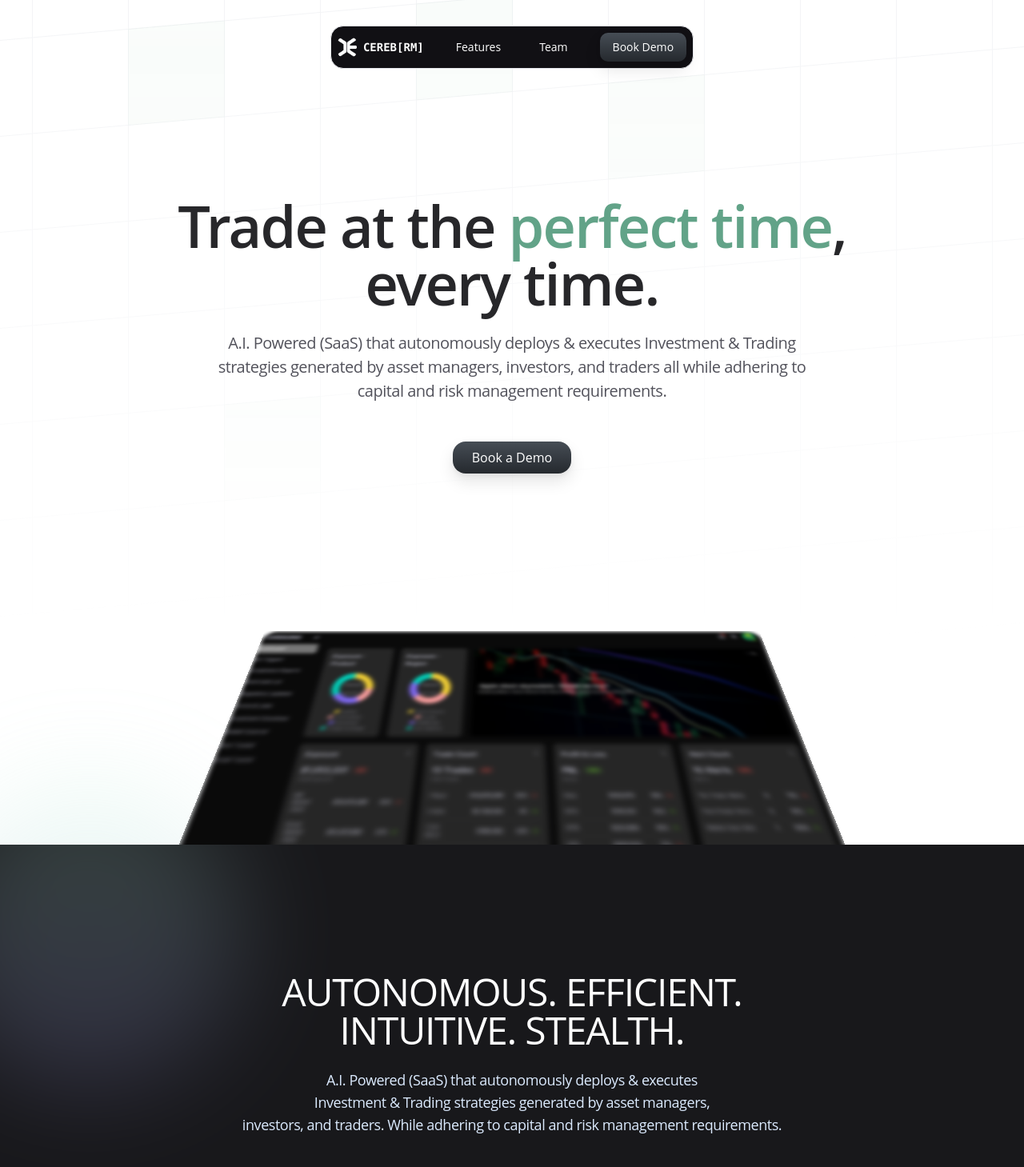
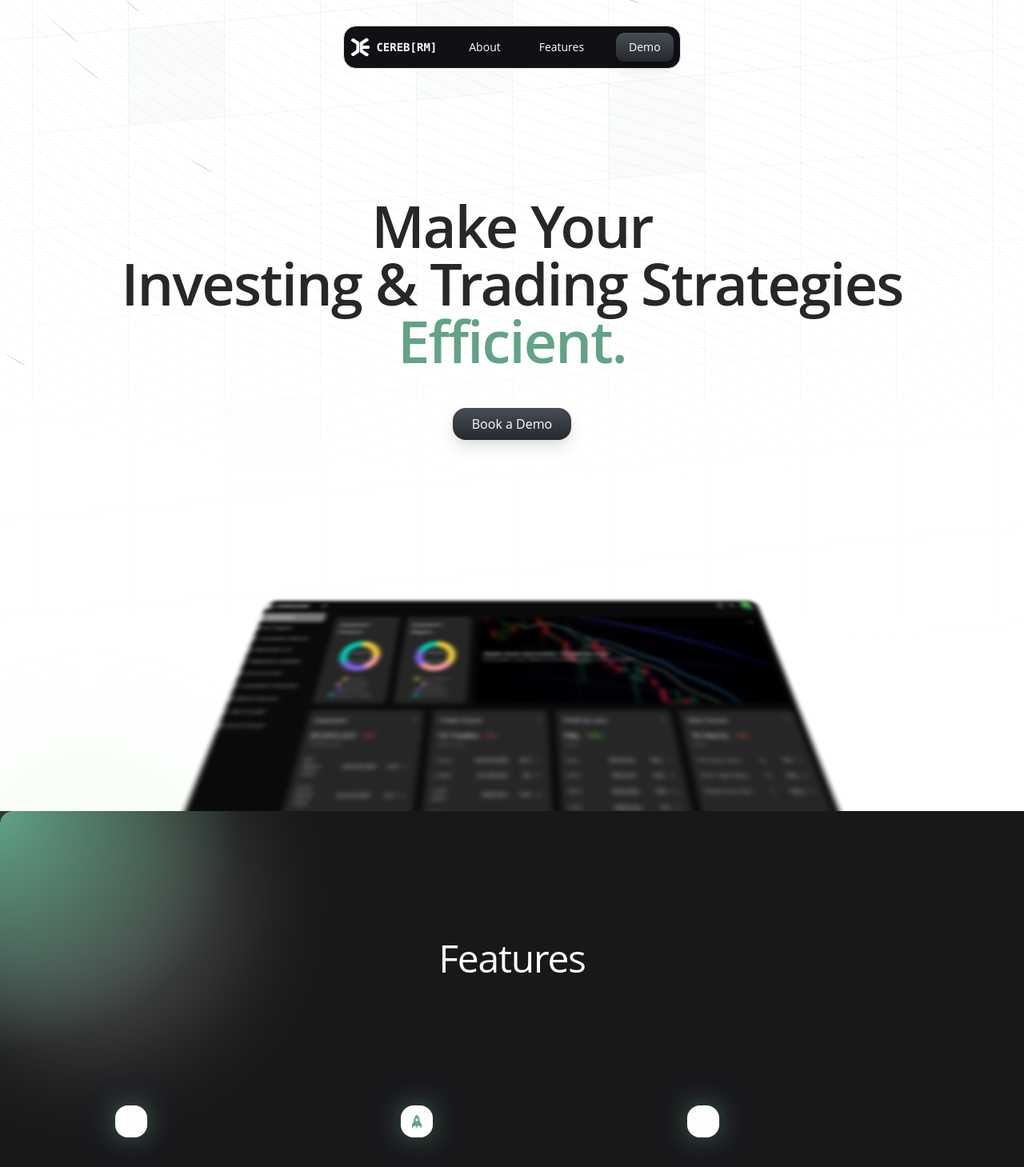
Before and after one commit to AndresPaulino/cerebrm-landing, a Next.js app: page / in a window 1280 px wide. Shown: the top 1459 px of the page at 80% size. Built offline with nearby package versions, Linux system fonts and the light colour scheme; some icons are missing.

Commit message:
Re-add background beams, add flip words effect

```diff
--- a/components/CTA.tsx
+++ b/components/CTA.tsx
@@ -29,7 +29,7 @@ export const CTA = ({ headerText, bodyText }: any) => {
           <div className='flex justify-center'>
             <Button as='button' variant='large' className='rounded-2xl py-2'>
               <Link href='https://docs.google.com/forms/d/e/1FAIpQLSdvsUb9U9rDjWVUJoVDT_Z6cHLnh_7SOhMe95ZExaMnTMjQQg/viewform'>
-                Book a Demo
+                Demo
               </Link>
             </Button>
           </div>
--- a/components/CardPattern.tsx
+++ b/components/CardPattern.tsx
@@ -1,15 +1,15 @@
-import { useMotionTemplate, motion } from "framer-motion";
-import React from "react";
-import { GridPattern } from "./GridPattern";
+import { useMotionTemplate, motion } from 'framer-motion';
+import React from 'react';
+import { GridPattern } from './GridPattern';
 
 export function CardPattern({ mouseX, mouseY, ...gridProps }: any) {
   let maskImage = useMotionTemplate`radial-gradient(300px at ${mouseX}px ${mouseY}px, white, transparent)`;
   let style = { maskImage, WebkitMaskImage: maskImage };
 
   return (
-    <div className="pointer-events-none">
+    <div className='pointer-events-none'>
       <motion.div
-        className="absolute inset-0 rounded-2xl bg-gradient-to-r from-primary to-indigo-500 via-teal-500 opacity-0 transition duration-300 group-hover:opacity-10 "
+        className='absolute inset-0 rounded-2xl bg-gradient-to-r from-primary to-#CFFCC1 via-#CFFCC1 transition duration-300 group-hover:opacity-30 '
         style={style}
       />
     </div>
--- a/components/Hero.tsx
+++ b/components/Hero.tsx
@@ -4,6 +4,7 @@ import { BlurImage } from './BlurImage';
 import Button from './Button';
 import { GridPattern } from './GridPattern';
 import { motion, useScroll } from 'framer-motion';
+import { FlipWords } from './ui/flip-words';
 
 export const Hero = () => {
   const pattern = {
@@ -32,6 +33,8 @@ export const Hero = () => {
     };
   }, []);
 
+  const words = ['Autonomous.', 'Efficient.', 'Intuitive.', 'Stealth.'];
+
   return (
     <div className=' px-4'>
       <div className='absolute inset-0 rounded-2xl transition duration-300 [mask-image:linear-gradient(white,transparent)] group-hover:opacity-50'>
@@ -45,12 +48,16 @@ export const Hero = () => {
       </div>
       <div className='relative z-10 max-w-7xl mx-auto mt-32'>
         <h1 className='font-semibold text-4xl sm:text-7xl text-center max-w-5xl mx-auto text-zinc-800 leading-tight tracking-tight'>
-          Trade at the <span className='text-primary'>perfect time</span>, every time.
+          Make Your <br /> Investing & Trading Strategies <br />
+          <span className='text-primary h-10'>
+            {' '}
+            <FlipWords words={words} />
+          </span>
         </h1>
-        <p className='mx-auto mt-6 max-w-3xl text-xl tracking-tight text-zinc-600 text-center leading-normal'>
+        {/* <p className='mx-auto mt-6 max-w-3xl text-xl tracking-tight text-zinc-600 text-center leading-normal'>
           A.I. Powered (SaaS) that autonomously deploys & executes Investment & Trading strategies generated by asset managers,
           investors, and traders all while adhering to capital and risk management requirements.
-        </p>
+        </p> */}
 
         <div className='flex flex-col sm:flex-row space-y-4 sm:space-y-0 sm:space-x-4 justify-center items-center mt-12'>
           {/* <Button as='button' variant='outline' className='rounded-2xl py-2 border border-zinc-200'>
@@ -80,7 +87,7 @@ export const Hero = () => {
             <BlurImage
               src={'/images/landing.png'}
               layout='fill'
-              className=' rounded-xl md:rounded-3xl border mx-auto object-cover shadow-sm  object-right-top  '
+              className='p-2 rounded-xl md:rounded-3xl mx-auto object-cover shadow-sm  object-right-top  '
             />
           </motion.div>
         </div>
--- a/components/Navbar/DesktopNav.tsx
+++ b/components/Navbar/DesktopNav.tsx
@@ -41,7 +41,7 @@ export const DesktopNav = ({ navItems }: any) => {
         href='https://docs.google.com/forms/d/e/1FAIpQLSdvsUb9U9rDjWVUJoVDT_Z6cHLnh_7SOhMe95ZExaMnTMjQQg/viewform'
         className='font-medium text-white inline-flex items-center justify-center rounded-[10px] bg-gradient-to-b from-[#464d55] to-[#25292e] text-sm px-4 py-2 transition duration-150 shadow-[0_10px_20px_rgba(0,_0,_0,_.1),0_3px_6px_rgba(0,_0,_0,_.05)] hover:shadow-[rgba(0,_1,_0,_.2)_0_2px_8px] active:outline-none hover:opacity-80 '
       >
-        Book Demo
+        Demo
       </Link>
     </div>
   );
--- a/components/Navbar/MobileNav.tsx
+++ b/components/Navbar/MobileNav.tsx
@@ -59,10 +59,10 @@ export const MobileNav = ({ navItems }: any) => {
             ))}
             <motion.button
               variants={childItems}
-              onClick={() => router.push("/signup")}
+              onClick={() => router.push("https://docs.google.com/forms/d/e/1FAIpQLSdvsUb9U9rDjWVUJoVDT_Z6cHLnh_7SOhMe95ZExaMnTMjQQg/viewform")}
               className="text-white inline-flex items-center justify-center rounded-[10px] bg-gradient-to-b from-[#464d55] to-[#25292e] text-sm px-4 py-2 shadow-[0_10px_20px_rgba(0,_0,_0,_.1),0_3px_6px_rgba(0,_0,_0,_.05)] hover:shadow-[rgba(0,_1,_0,_.2)_0_2px_8px] active:outline-none hover:opacity-80 "
             >
-              Sign up
+              Demo
             </motion.button>
           </motion.div>
         )}
--- a/components/SubHero.tsx
+++ b/components/SubHero.tsx
@@ -29,20 +29,16 @@ export const SubHero = () => {
   };
   return (
     <div id='features' className='px-4 bg-zinc-900 py-20 md:py-40 relative group' onMouseMove={onMouseMove}>
-      <div className='absolute w-96 h-96 -left-20 -top-20 bg-gradient-to-t from-[#9890e3] to-[#b1f4cf] blur-3xl rounded-full opacity-20' />
+      <div className='absolute w-96 h-96 -left-20 -top-20 bg-gradient-to-t from-[#ffff] to-[#CFFCC1] blur-3xl rounded-full opacity-20' />
       <div className='max-w-2xl md:mx-auto md:text-center xl:max-w-none'>
-        <h2 className='font-display text-3xl tracking-tight text-white sm:text-4xl md:text-5xl'>
-          AUTONOMOUS. EFFICIENT.
-          <br />
-          INTUITIVE. STEALTH.
-        </h2>
-        <p className='mt-6 text-lg tracking-tight text-blue-100'>
+        <h2 className='font-display text-3xl tracking-tight text-white sm:text-4xl md:text-5xl'>Features</h2>
+        {/* <p className='mt-6 text-lg tracking-tight text-blue-100'>
           A.I. Powered (SaaS) that autonomously deploys & executes
           <br />
           Investment & Trading strategies generated by asset managers,
           <br />
           investors, and traders. While adhering to capital and risk management requirements.
-        </p>
+        </p> */}
       </div>
 
       <CardPattern {...pattern} mouseX={mouseX} mouseY={mouseY} />
--- /dev/null
+++ b/components/ui/flip-words.tsx
@@ -0,0 +1,73 @@
+'use client';
+import React, { useCallback, useEffect, useRef, useState } from 'react';
+import { AnimatePresence, motion, LayoutGroup } from 'framer-motion';
+import { cn } from '../../lib/utils/cn';
+
+export const FlipWords = ({ words, duration = 3000, className }: { words: string[]; duration?: number; className?: string }) => {
+  const [currentWord, setCurrentWord] = useState(words[0]);
+  const [isAnimating, setIsAnimating] = useState<boolean>(false);
+
+  const startAnimation = useCallback(() => {
+    const word = words[words.indexOf(currentWord) + 1] || words[0];
+    setCurrentWord(word);
+    setIsAnimating(true);
+  }, [currentWord, words]);
+
+  useEffect(() => {
+    if (!isAnimating)
+      setTimeout(() => {
+        startAnimation();
+      }, duration);
+  }, [isAnimating, duration, startAnimation]);
+
+  return (
+    <AnimatePresence
+      onExitComplete={() => {
+        setIsAnimating(false);
+      }}
+    >
+      <motion.div
+        initial={{
+          opacity: 0,
+          y: 10,
+        }}
+        animate={{
+          opacity: 1,
+          y: 0,
+        }}
+        transition={{
+          duration: 0.4,
+          ease: 'easeInOut',
+          type: 'spring',
+          stiffness: 100,
+          damping: 10,
+        }}
+        exit={{
+          opacity: 0,
+          y: -40,
+          x: 40,
+          filter: 'blur(8px)',
+          scale: 2,
+          position: 'absolute',
+        }}
+        className={cn('z-10 inline-block relative text-left text-neutral-900 dark:text-neutral-100 px-2', className)}
+        key={currentWord}
+      >
+        {currentWord.split('').map((letter, index) => (
+          <motion.span
+            key={currentWord + index}
+            initial={{ opacity: 0, y: 10, filter: 'blur(8px)' }}
+            animate={{ opacity: 1, y: 0, filter: 'blur(0px)' }}
+            transition={{
+              delay: index * 0.08,
+              duration: 0.4,
+            }}
+            className='inline-block text-primary'
+          >
+            {letter}
+          </motion.span>
+        ))}
+      </motion.div>
+    </AnimatePresence>
+  );
+};
--- a/constants/navItems.tsx
+++ b/constants/navItems.tsx
@@ -1,11 +1,11 @@
 export const navItems = [
   {
-    name: 'Features',
-    link: '/#features',
+    name: 'About',
+    link: '/#about',
   },
   {
-    name: "Team",
-    link: "/#team",
+    name: "Features",
+    link: "/#features",
   },
   // {
   //   name: "Pricing",
--- a/package.json
+++ b/package.json
@@ -21,6 +21,7 @@
     "react-dom": "18.2.0",
     "react-icon": "^1.0.0",
     "react-icons": "^4.12.0",
+    "react-simple-typewriter": "^5.0.1",
     "reading-time": "^1.5.0",
     "tailwind-merge": "^1.14.0"
   },
--- a/pages/index.tsx
+++ b/pages/index.tsx
@@ -16,7 +16,7 @@ const Home: NextPage = () => {
       {/* <Testimonials /> */}
       {/* <Pricing /> */}
       <CTA />
-      {/* <BackgroundBeams /> */}
+      <BackgroundBeams />
       {/* <Team /> */}
     </Container>
   );
```
Also changed, not shown: 2 other files (tests, documents, lock files or other folders).
